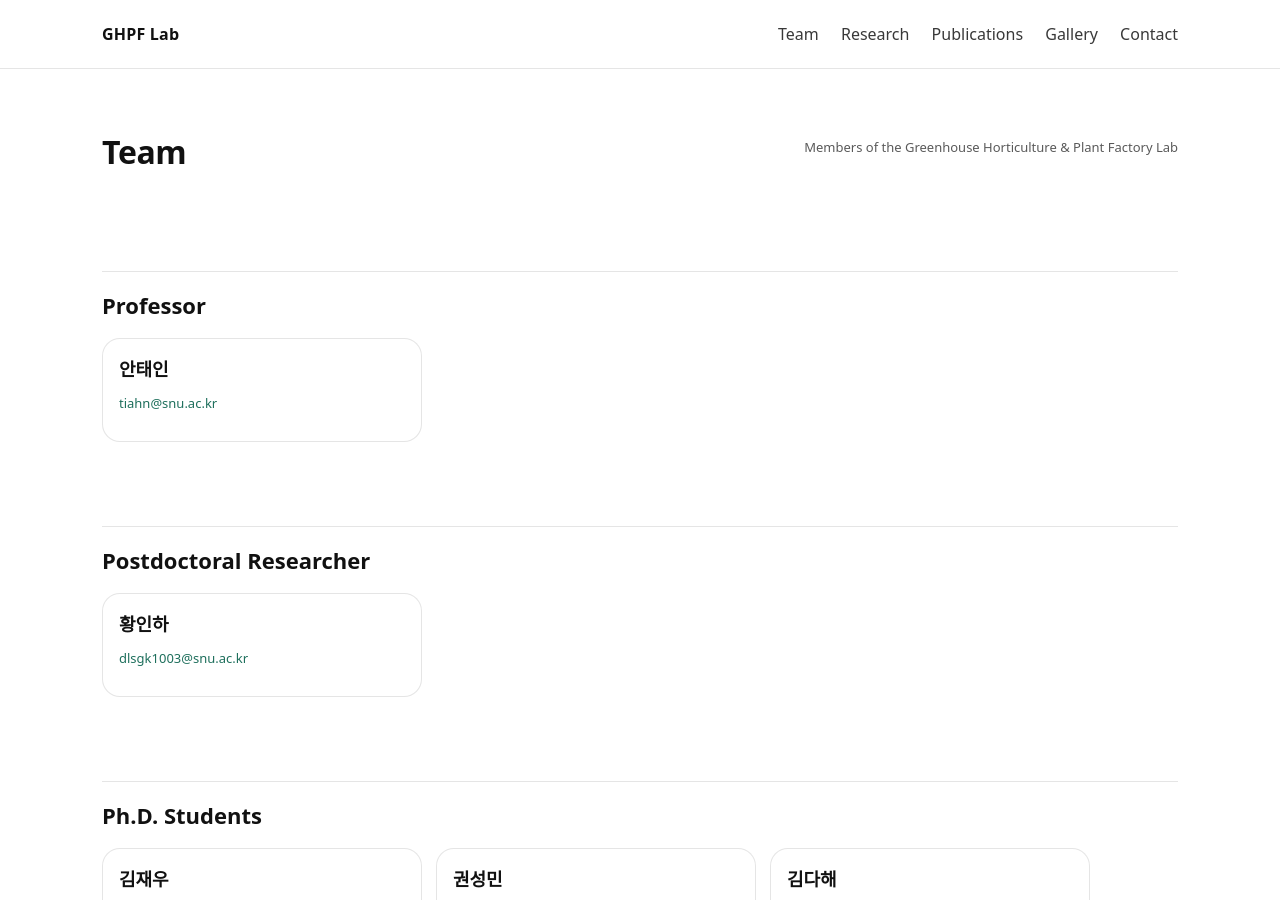
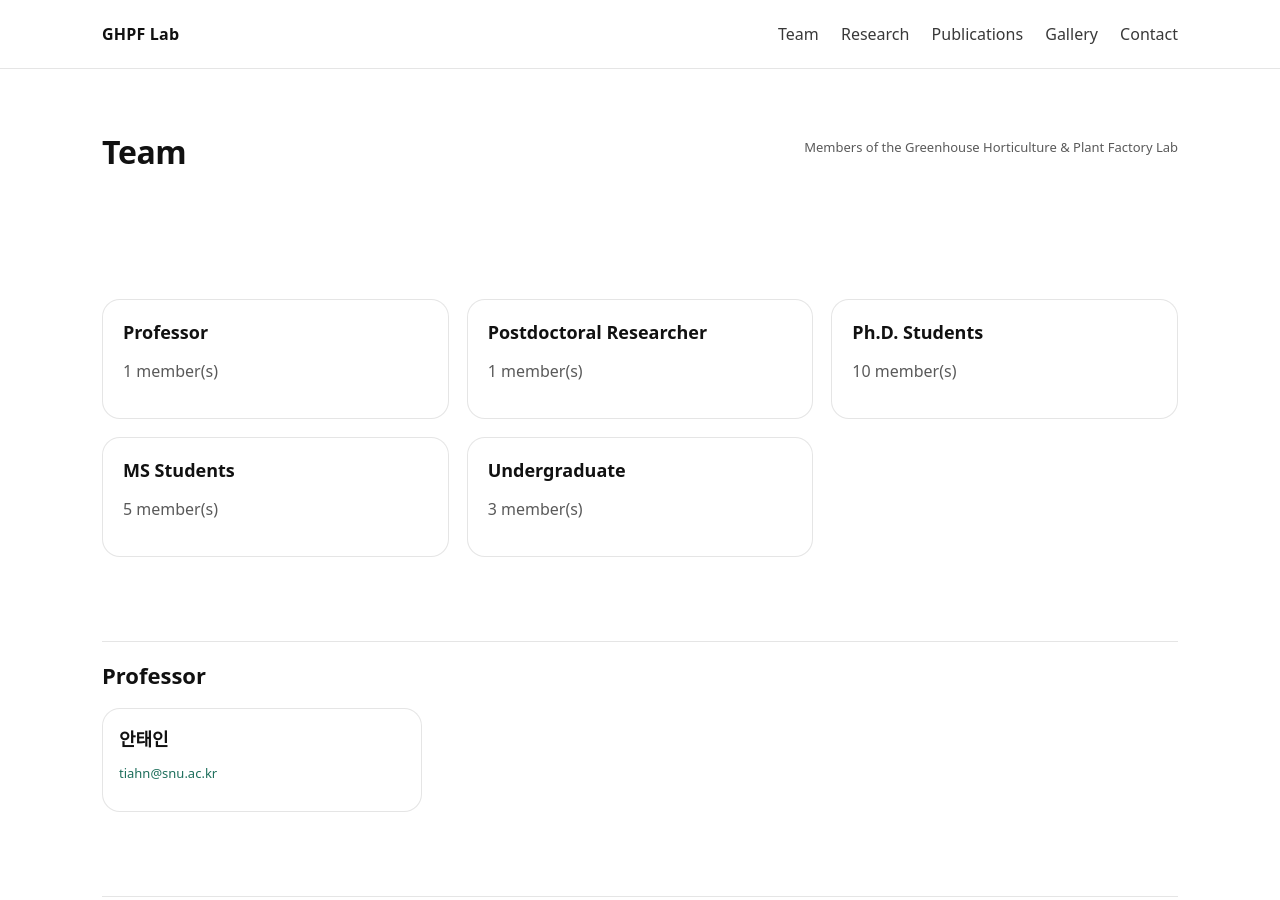
Before and after one commit to evergreendasol/Trial-2-lab-web, a Jekyll site: the page built from team.md, in a window 1280 px wide and 900 px high. Built offline with Jekyll 4.4.1, drawn with Linux system fonts in a browser that asks for light colours.

Commit message:
Improve team page with auto-count summary and sections

```diff
--- a/team.md
+++ b/team.md
@@ -12,9 +12,44 @@ title: Team
   </div>
 </section>
 
+{% assign faculty_count = site.data.team.faculty | size %}
+{% assign postdoc_count = site.data.team.phd | size %}
+{% assign phd_students_count = site.data.team.phd_students | size %}
+{% assign ms_count = site.data.team.ms_students | size %}
+{% assign ug_count = site.data.team.interns | size %}
+
+<!-- Summary -->
+<section class="section">
+  <div class="grid">
+    <div class="card">
+      <h3>Professor</h3>
+      <p class="muted">{{ faculty_count }} member(s)</p>
+    </div>
+
+    <div class="card">
+      <h3>Postdoctoral Researcher</h3>
+      <p class="muted">{{ postdoc_count }} member(s)</p>
+    </div>
+
+    <div class="card">
+      <h3>Ph.D. Students</h3>
+      <p class="muted">{{ phd_students_count }} member(s)</p>
+    </div>
+
+    <div class="card">
+      <h3>MS Students</h3>
+      <p class="muted">{{ ms_count }} member(s)</p>
+    </div>
+
+    <div class="card">
+      <h3>Undergraduate</h3>
+      <p class="muted">{{ ug_count }} member(s)</p>
+    </div>
+  </div>
+</section>
 
 <!-- Professor (from faculty) -->
-<section class="section team-section">
+<section class="section team-section" id="professor">
   <div class="section__head">
     <h2>Professor</h2>
   </div>
@@ -31,9 +66,8 @@ title: Team
   </div>
 </section>
 
-
 <!-- Postdoctoral Researcher (from phd) -->
-<section class="section team-section">
+<section class="section team-section" id="postdoc">
   <div class="section__head">
     <h2>Postdoctoral Researcher</h2>
   </div>
@@ -50,9 +84,8 @@ title: Team
   </div>
 </section>
 
-
 <!-- Ph.D. Students -->
-<section class="section team-section">
+<section class="section team-section" id="phd">
   <div class="section__head">
     <h2>Ph.D. Students</h2>
   </div>
@@ -68,9 +101,8 @@ title: Team
   </div>
 </section>
 
-
 <!-- MS Students -->
-<section class="section team-section">
+<section class="section team-section" id="ms">
   <div class="section__head">
     <h2>MS Students</h2>
   </div>
@@ -86,9 +118,8 @@ title: Team
   </div>
 </section>
 
-
 <!-- Undergraduate (from interns) -->
-<section class="section team-section">
+<section class="section team-section" id="ug">
   <div class="section__head">
     <h2>Undergraduate</h2>
   </div>
```
